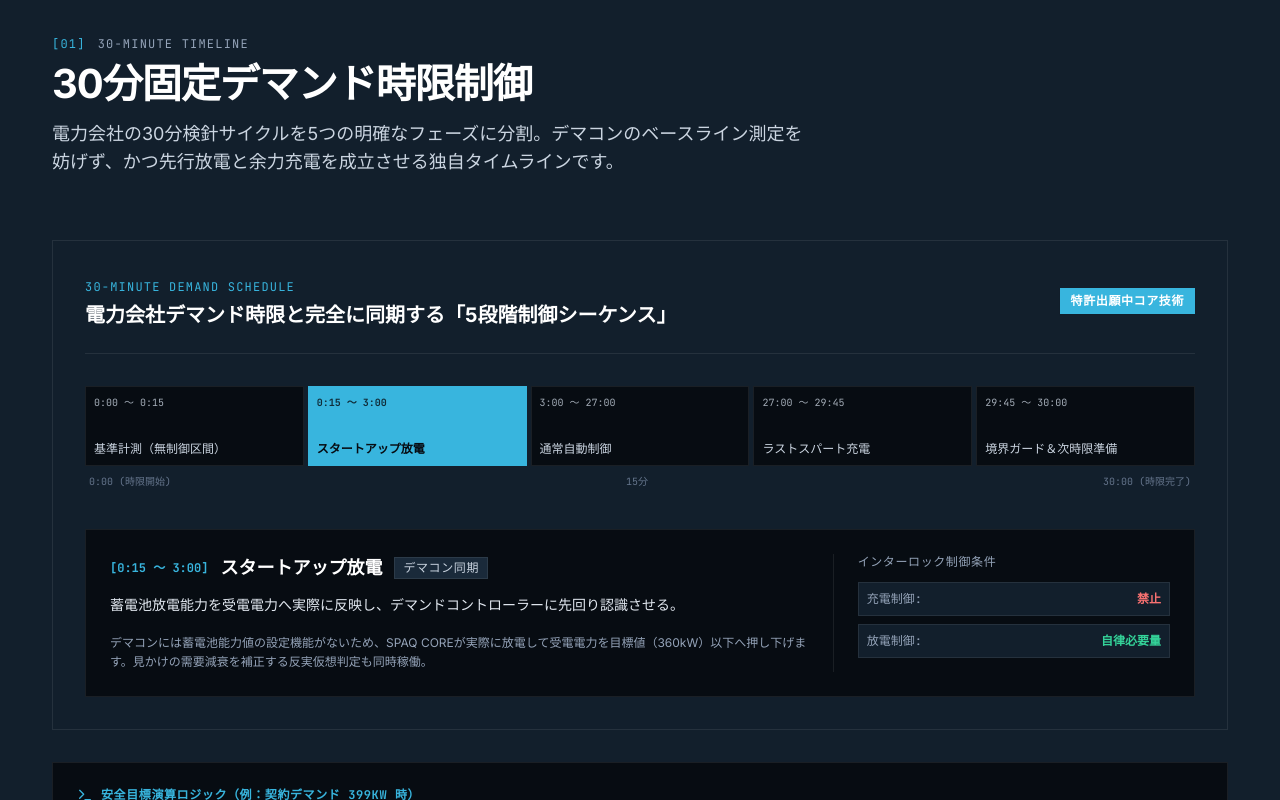
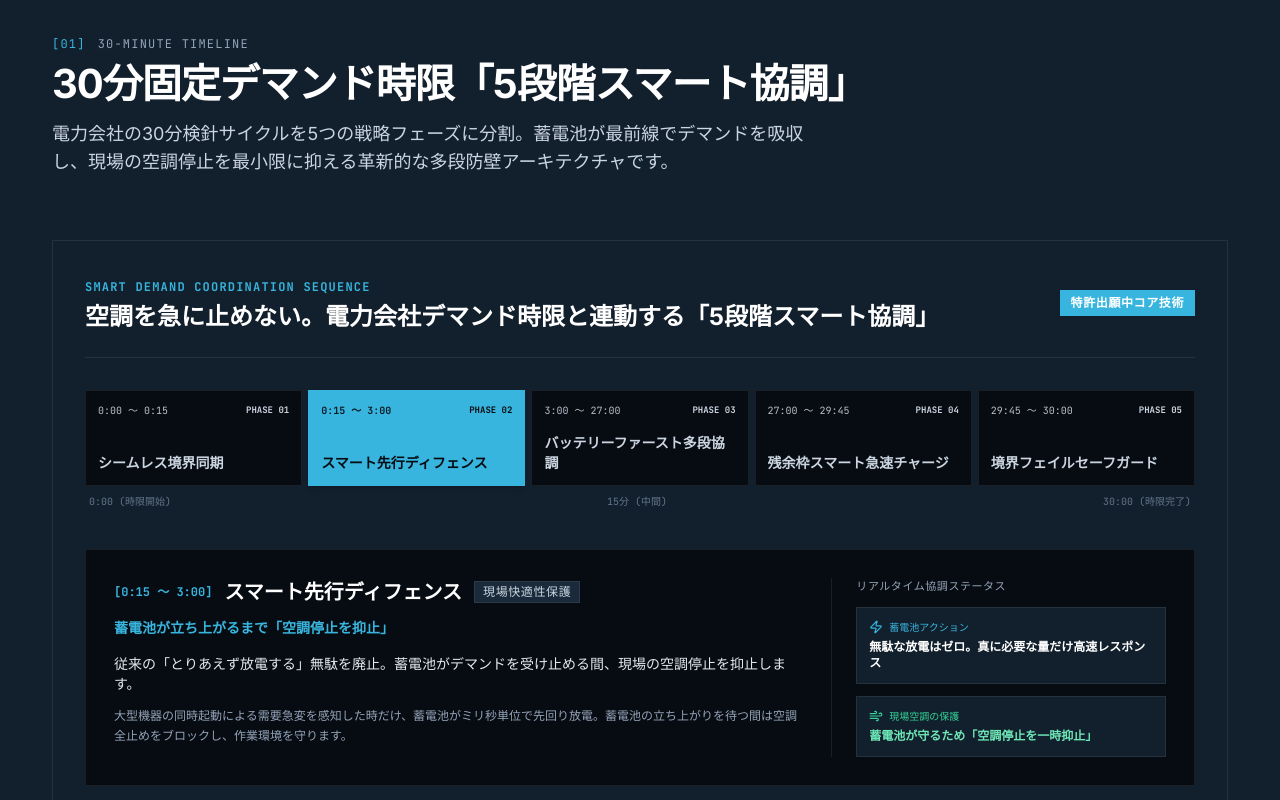
Before and after one commit to mkisama94/core_lp, a React (Vite) app: page /technology in a window 1280 px wide. Shown: the part 600-1400 px from the top of the page. Built offline with nearby package versions, Linux system fonts and the light colour scheme; no server answers.

Commit message:
シーケンス図を修正

```diff
--- a/src/components/interactive/ControlTimeline.tsx
+++ b/src/components/interactive/ControlTimeline.tsx
@@ -1,13 +1,15 @@
 import React, { useState } from 'react';
-import { Clock, ShieldCheck, Zap, Battery, AlertTriangle, ArrowRight } from 'lucide-react';
+import { Clock, ShieldCheck, Zap, Battery, Wind, ArrowRight, CheckCircle2 } from 'lucide-react';
 import { Badge } from '../common/Badge';
 
 export interface TimelinePhase {
   id: string;
   timeRange: string;
+  phaseNum: string;
   name: string;
-  chargeStatus: '禁止' | '条件付許可' | '最大活用' | '停止';
-  dischargeStatus: '停止' | '自律必要量' | '危機時優先' | '継続可';
+  catchphrase: string;
+  batteryAction: string;
+  acProtection: string; // 空調保護ステータス
   summary: string;
   detail: string;
   tag: string;
@@ -17,52 +19,62 @@ const PHASES: TimelinePhase[] = [
   {
     id: 'p1',
     timeRange: '0:00 〜 0:15',
-    name: '基準計測（無制御区間）',
-    chargeStatus: '禁止',
-    dischargeStatus: '停止',
-    summary: '新しい時限のベースライン受電値（R002・R004等）を正確に取得する純粋無制御区間。',
-    detail: '時限跨ぎ直後の過渡的な系統変動やNTP同期の誤差を排除し、正確なデマンド計測の起点を確定させます。',
-    tag: '計測確定'
+    phaseNum: 'PHASE 01',
+    name: 'シームレス境界同期',
+    catchphrase: '時限跨ぎでも制御を切らさない「ゼロギャップ引き継ぎ」',
+    batteryAction: '新時限の受電を瞬時計測。必要な放電は途切れず継続',
+    acProtection: '空調停止をブロック（通常運転維持）',
+    summary: '電力会社の30分時限が切り替わった瞬間でも、前時限からのデマンド防衛をリセットせずシームレスに継続。',
+    detail: '受電電力・需要予測・蓄電池残量をわずか15秒で同期。切り替え時のタイムラグによる突発超過や空調の無駄な停止を未然に遮断します。',
+    tag: '時限完全同期'
   },
   {
     id: 'p2',
     timeRange: '0:15 〜 3:00',
-    name: 'スタートアップ放電',
-    chargeStatus: '禁止',
-    dischargeStatus: '自律必要量',
-    summary: '蓄電池放電能力を受電電力へ実際に反映し、デマンドコントローラーに先回り認識させる。',
-    detail: 'デマコンには蓄電池能力値の設定機能がないため、SPAQ COREが実際に放電して受電電力を目標値（360kW）以下へ押し下げます。見かけの需要減衰を補正する反実仮想判定も同時稼働。',
-    tag: 'デマコン同期'
+    phaseNum: 'PHASE 02',
+    name: 'スマート先行ディフェンス',
+    catchphrase: '蓄電池が立ち上がるまで「空調停止を抑止」',
+    batteryAction: '無駄な放電はゼロ。真に必要な量だけ高速レスポンス',
+    acProtection: '蓄電池が守るため「空調停止を一時抑止」',
+    summary: '従来の「とりあえず放電する」無駄を廃止。蓄電池がデマンドを受け止める間、現場の空調停止を抑止します。',
+    detail: '大型機器の同時起動による需要急変を感知した時だけ、蓄電池がミリ秒単位で先回り放電。蓄電池の立ち上がりを待つ間は空調全止めをブロックし、作業環境を守ります。',
+    tag: '現場快適性保護'
   },
   {
     id: 'p3',
     timeRange: '3:00 〜 27:00',
-    name: '通常自動制御',
-    chargeStatus: '条件付許可',
-    dischargeStatus: '危機時優先',
-    summary: '需要トレンドと電力量予算・残容量（SOC）に基づき、放電と充電を高度に振り分け。',
-    detail: '需要下降中は前倒し充電、需要急増時は即時放電。安全側上限予測とリアルタイム受電電力の監視を秒単位でループします。',
-    tag: '自律最適化'
+    phaseNum: 'PHASE 03',
+    name: 'バッテリーファースト多段協調',
+    catchphrase: '蓄電池を限界まで使い切り、空調停止を最小限に',
+    batteryAction: '需要急増時は最前線で放電、余裕時は自動スタンバイ',
+    acProtection: '「両方抑止 → 段階制御 → 全止め」の多段防壁',
+    summary: 'いきなり空調を止めない。まず蓄電池が全力を出し、どうしても不足する場合のみ空調を段階的にアシストさせます。',
+    detail: 'デマコンと直結した独自抑止レジスタにより「蓄電池単独対応 → 60%空調抑制 → 最後の手段として全止め」の多段階ガードを自律実行。現場の生産性とデマンド抑制を極限まで両立します。',
+    tag: '多段階スマート防壁'
   },
   {
     id: 'p4',
     timeRange: '27:00 〜 29:45',
-    name: 'ラストスパート充電',
-    chargeStatus: '最大活用',
-    dischargeStatus: '危機時優先',
-    summary: '30分平均デマンドに影響しにくい時限後半の残存電力量を充電へ最大限に割り当て。',
-    detail: '当該時限の実績積算電力量と残り時間の予測から、契約デマンド枠内で安全に使える残余電力量を再計算。次時限へ向けSOCを高速回復させます。',
-    tag: 'SOC急速回復'
+    phaseNum: 'PHASE 04',
+    name: '残余枠スマート急速チャージ',
+    catchphrase: '契約枠の「余り時間」を見極め、次時限へ安全フル充填',
+    batteryAction: '契約電力を超えない安全余力枠でSOCを高速回復',
+    acProtection: '空調判断を遅らせないリアルタイム残余評価',
+    summary: '時限終了直前の安全な電力量余力をAIが即座に算出し、蓄電池へ充電して次時限のピークへ即座に備えます。',
+    detail: '残り時間で使用可能な電力量を厳密に逆算。需要が再上昇した場合は瞬時に充電を停止・放電へ転換するため、契約電力超過のリスクはゼロです。',
+    tag: 'SOC高速回復'
   },
   {
     id: 'p5',
     timeRange: '29:45 〜 30:00',
-    name: '境界ガード＆次時限準備',
-    chargeStatus: '停止',
-    dischargeStatus: '継続可',
-    summary: 'NTP/GPS時刻差や通信遅延による次時限への充電食い込みを防止するため充電遮断。',
-    detail: '時限終了15秒前に充電出力を安全にゼロ復帰。30:00ジャストで積算状態を切り替え、次のサイクルへ滑らかに引き継ぎます。',
-    tag: '時限境界保護'
+    phaseNum: 'PHASE 05',
+    name: '境界フェイルセーフガード',
+    catchphrase: '1秒の超過も許さない「ノーインパクト・バトンタッチ」',
+    batteryAction: '時限15秒前に充電完全停止。放電は次時限へ安全引き継ぎ',
+    acProtection: '抑止状態を維持したまま次の30分へ接続',
+    summary: '時刻差や通信遅延による「時限を跨いだ充電超過」を物理的に遮断し、次の30分サイクルへ完全接続します。',
+    detail: '充電出力を0kWへ確実に収束させつつ、デマンド保護に必要な放電と協調状態はそのまま次時限の冒頭へ引き継ぎ、24時間365日の連続自動防衛を実現します。',
+    tag: '完全境界ガード'
   }
 ];
 
@@ -74,11 +86,11 @@ export const ControlTimeline: React.FC = () => {
     <div className="bg-graphite-card border border-graphite-border p-6 sm:p-8 text-paper-light">
       <div className="flex flex-col sm:flex-row sm:items-center justify-between gap-3 pb-6 border-b border-graphite-border">
         <div>
-          <span className="font-mono text-xs uppercase tracking-widest text-signal-lime">
-            30-Minute Demand Schedule
+          <span className="font-mono text-xs uppercase tracking-widest text-signal-lime font-bold">
+            SMART DEMAND COORDINATION SEQUENCE
           </span>
-          <h3 className="text-xl font-bold text-paper-light mt-1">
-            電力会社デマンド時限と完全に同期する「5段階制御シーケンス」
+          <h3 className="text-xl sm:text-2xl font-bold text-paper-light mt-1">
+            空調を急に止めない。電力会社デマンド時限と連動する「5段階スマート協調」
           </h3>
         </div>
         <Badge variant="lime">特許出願中コア技術</Badge>
@@ -86,65 +98,77 @@ export const ControlTimeline: React.FC = () => {
 
       {/* Progress Bar Timeline */}
       <div className="pt-8 pb-4">
-        <div className="grid grid-cols-5 gap-1 text-center font-mono text-[11px] mb-2">
+        <div className="grid grid-cols-5 gap-1.5 text-center font-mono text-[11px] mb-2">
           {PHASES.map((phase) => (
             <button
               key={phase.id}
               onClick={() => setSelectedPhase(phase.id)}
-              className={`p-2 transition-all border text-left flex flex-col justify-between h-20 ${
+              className={`p-2 sm:p-3 transition-all border text-left flex flex-col justify-between h-24 ${
                 selectedPhase === phase.id
-                  ? 'bg-signal-lime text-graphite-deep font-bold border-signal-lime'
+                  ? 'bg-spaq-cyan text-graphite-deep font-bold border-spaq-cyan shadow-md'
                   : 'bg-graphite-deep text-slate-300 border-graphite-border hover:border-slate-500'
               }`}
             >
               <div className="flex justify-between items-center w-full">
-                <span className="text-[10px] opacity-80">{phase.timeRange}</span>
+                <span className="text-[10px] opacity-90">{phase.timeRange}</span>
+                <span className="text-[9px] font-bold">{phase.phaseNum}</span>
               </div>
-              <span className="text-xs leading-tight line-clamp-2">{phase.name}</span>
+              <span className="text-xs sm:text-sm font-bold leading-tight line-clamp-2">{phase.name}</span>
             </button>
           ))}
         </div>
         <div className="flex justify-between text-[10px] font-mono text-slate-500 px-1">
           <span>0:00 (時限開始)</span>
-          <span>15分</span>
+          <span>15分 (中間)</span>
           <span>30:00 (時限完了)</span>
         </div>
       </div>
 
       {/* Selected Phase Detail Card */}
-      <div className="mt-6 bg-graphite-deep border border-graphite-border p-6 grid grid-cols-1 md:grid-cols-3 gap-6">
-        <div className="md:col-span-2 space-y-3">
-          <div className="flex items-center gap-3">
+      <div className="mt-6 bg-graphite-deep border border-graphite-border p-6 sm:p-7 grid grid-cols-1 lg:grid-cols-12 gap-6">
+        <div className="lg:col-span-8 space-y-3">
+          <div className="flex flex-wrap items-center gap-3">
             <span className="font-mono text-xs text-signal-lime font-bold">[{active.timeRange}]</span>
-            <h4 className="text-lg font-bold text-paper-light">{active.name}</h4>
+            <h4 className="text-lg sm:text-xl font-bold text-paper-light">{active.name}</h4>
             <Badge variant="graphite" size="sm">{active.tag}</Badge>
           </div>
-          <p className="text-sm text-slate-200 font-medium leading-relaxed">
+
+          <p className="font-mono text-xs sm:text-sm text-spaq-cyan font-semibold">
+            {active.catchphrase}
+          </p>
+
+          <p className="text-xs sm:text-sm text-slate-200 leading-relaxed font-sans pt-1">
             {active.summary}
           </p>
-          <p className="text-xs text-slate-400 leading-relaxed pt-1">
+          <p className="text-xs text-slate-400 leading-relaxed font-sans">
             {active.detail}
           </p>
         </div>
 
-        {/* Charge/Discharge Rules Status */}
-        <div className="border-t md:border-t-0 md:border-l border-graphite-border pt-4 md:pt-0 md:pl-6 space-y-3">
-          <span className="font-mono text-xs text-slate-400 block uppercase tracking-wider">
-            インターロック制御条件
+        {/* Coordination Indicators (Sales-Oriented) */}
+        <div className="lg:col-span-4 border-t lg:border-t-0 lg:border-l border-graphite-border pt-4 lg:pt-0 lg:pl-6 space-y-3 flex flex-col justify-center">
+          <span className="font-mono text-[11px] text-slate-400 block uppercase tracking-wider">
+            リアルタイム協調ステータス
           </span>
-          <div className="space-y-2 text-xs font-mono">
-            <div className="flex justify-between items-center p-2 bg-graphite-card border border-graphite-border">
-              <span className="text-slate-400">充電制御:</span>
-              <span className={`font-bold ${active.chargeStatus === '禁止' ? 'text-red-400' : 'text-signal-lime'}`}>
-                {active.chargeStatus}
-              </span>
+
+          <div className="p-3 bg-graphite-card border border-graphite-border space-y-1">
+            <div className="flex items-center gap-1.5 text-[10px] font-mono text-signal-lime uppercase">
+              <Zap className="w-3.5 h-3.5" />
+              <span>蓄電池アクション</span>
             </div>
-            <div className="flex justify-between items-center p-2 bg-graphite-card border border-graphite-border">
-              <span className="text-slate-400">放電制御:</span>
-              <span className={`font-bold ${active.dischargeStatus === '停止' ? 'text-slate-400' : 'text-emerald-400'}`}>
-                {active.dischargeStatus}
-              </span>
+            <span className="text-xs font-bold text-paper-light block font-sans">
+              {active.batteryAction}
+            </span>
+          </div>
+
+          <div className="p-3 bg-graphite-card border border-graphite-border space-y-1">
+            <div className="flex items-center gap-1.5 text-[10px] font-mono text-emerald-400 uppercase">
+              <Wind className="w-3.5 h-3.5" />
+              <span>現場空調の保護</span>
             </div>
+            <span className="text-xs font-bold text-emerald-300 block font-sans">
+              {active.acProtection}
+            </span>
           </div>
         </div>
       </div>
--- a/src/data/productsData.ts
+++ b/src/data/productsData.ts
@@ -56,10 +56,10 @@ export const PRODUCTS: ProductItem[] = [
     ],
     coreResponsibility: [
       '30分時限内の需要推移と安全目標（デマンド目標・安全余裕）のリアルタイム演算',
-      'スタートアップ放電（0:15〜3:00）による受電電力抑制とデマコン認識の同期',
-      '通常制御区間における需要トレンドに応じた充放電判断',
-      'ラストスパート充電（27:00〜29:45）による安全な残存電力量の最大活用',
-      '境界ガード（29:45〜30:00）による時限跨ぎの充電超過防止',
+      'スマート先行ディフェンス（0:15〜3:00）による蓄電池先回りと空調停止抑止の連動',
+      '通常協調区間における需要トレンドに応じたバッテリーファースト多段制御',
+      '残余枠スマート急速チャージ（27:00〜29:45）による安全な残存電力量の最大活用',
+      '境界フェイルセーフガード（29:45〜30:00）による時限跨ぎの充電超過防止',
       '通信断・値異常時の安全側移行と13ヶ月一次証跡ログの自律保存'
     ],
     partnerResponsibility: [
@@ -70,8 +70,8 @@ export const PRODUCTS: ProductItem[] = [
     ],
     keyFeatures: [
       {
-        title: '30分時限制御スケジュール',
-        description: '電力会社の30分検針サイクルに完全に一致。基準計測→スタートアップ放電→通常制御→ラストスパート充電→境界ガードの5段階で運用。',
+        title: '30分スマート協調シーケンス',
+        description: '電力会社の30分検針サイクルに同期。境界同期→先行ディフェンス→多段協調→残余枠チャージ→境界ガードの5段階で、空調を止めずにデマンドを自動防衛。',
         tag: '特許出願中コア技術'
       },
       {
--- a/src/pages/home/components/03_PredictiveControl.tsx
+++ b/src/pages/home/components/03_PredictiveControl.tsx
@@ -21,13 +21,13 @@ export const PredictiveControl: React.FC = () => {
         <div className="mt-12 grid grid-cols-1 md:grid-cols-3 gap-6 font-sans text-xs">
           <div className="bg-graphite-card border border-graphite-border p-5 space-y-2">
             <span className="font-mono text-signal-lime font-bold text-xs uppercase block">
-              01 / 先行放電（スタートアップ放電）
+              01 / スマート先行ディフェンス
             </span>
             <h4 className="text-sm font-bold text-paper-light">
-              警報を待たずにデマンドの芽を摘む
+              空調を止めずに、蓄電池が先回り防衛
             </h4>
             <p className="text-slate-400 leading-relaxed">
-              従来のデマコンは受電電力が閾値を超えてから警報を出します。SPAQ COREは時限開始0:15から必要量を放電し、受電電力を初めから安全目標線内に抑え込みます。
+              従来の「警報が出たらエアコンが止まる」運用から脱却。デマコンと協調し、蓄電池が立ち上がるまで現場の空調停止を一時ブロック。快適性を維持したままデマンドを守ります。
             </p>
           </div>
 
--- a/src/pages/product/SpaqCorePage.tsx
+++ b/src/pages/product/SpaqCorePage.tsx
@@ -183,8 +183,8 @@ export default function SpaqCoreProductPage() {
             <SectionHeader
               number="03"
               tag="CORE FEATURES & SCHEDULE"
-              title="主要機能と30分時限制御"
-              subtitle="電力会社の固定30分デマンド検針サイクルに完全に一致する制御スケジュール。基準計測からスタートアップ放電、余力充電、境界ガードまでを自動運用。"
+              title="主要機能と30分スマート協調制御"
+              subtitle="電力会社の固定30分デマンド検針サイクルと完全連動。現場の空調を急停止させず、蓄電池が先回り防衛する5段階スマート協調シーケンスを搭載。"
               theme="light"
             />
 
--- a/src/pages/technology/TechnologyPage.tsx
+++ b/src/pages/technology/TechnologyPage.tsx
@@ -44,8 +44,8 @@ export default function TechnologyPage() {
             <SectionHeader
               number="01"
               tag="30-MINUTE TIMELINE"
-              title="30分固定デマンド時限制御"
-              subtitle="電力会社の30分検針サイクルを5つの明確なフェーズに分割。デマコンのベースライン測定を妨げず、かつ先行放電と余力充電を成立させる独自タイムラインです。"
+              title="30分固定デマンド時限「5段階スマート協調」"
+              subtitle="電力会社の30分検針サイクルを5つの戦略フェーズに分割。蓄電池が最前線でデマンドを吸収し、現場の空調停止を最小限に抑える革新的な多段防壁アーキテクチャです。"
               theme="dark"
             />
 
@@ -61,7 +61,7 @@ export default function TechnologyPage() {
               </div>
               <div className="p-4 bg-[#070D10] border border-graphite-border space-y-2 text-slate-300">
                 <div>電力会社計測誤差補正目標 = デマンド目標(399kW) ÷ (1 + 計測誤差率 5%) = <span className="text-signal-lime font-bold">380 kW</span></div>
-                <div>スタートアップ安全目標 = 計測誤差補正目標(380kW) - 固定安全余裕(20kW) = <span className="text-signal-lime font-bold">360 kW</span></div>
+                <div>デマンド防衛安全目標 = 計測誤差補正目標(380kW) - 固定安全余裕(20kW) = <span className="text-signal-lime font-bold">360 kW</span></div>
                 <div className="text-slate-500 pt-1">
                   ※突発的な大口負荷変動が生じても、360kW以内に制御を抑え込むことで、計量器の公称目標（399kW）を確実に保護します。
                 </div>
```
Also changed, not shown: 7 other files (tests, documents, lock files or other folders).
